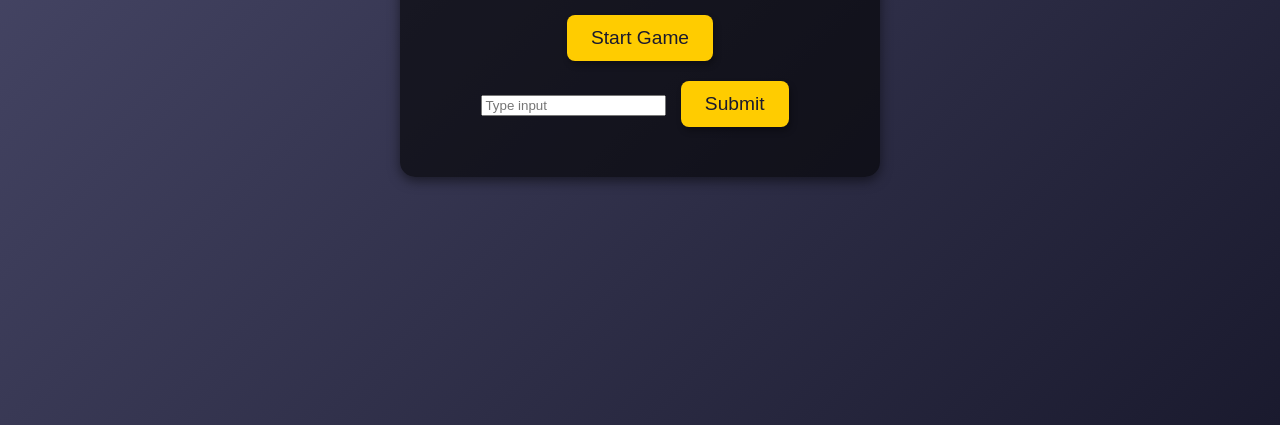
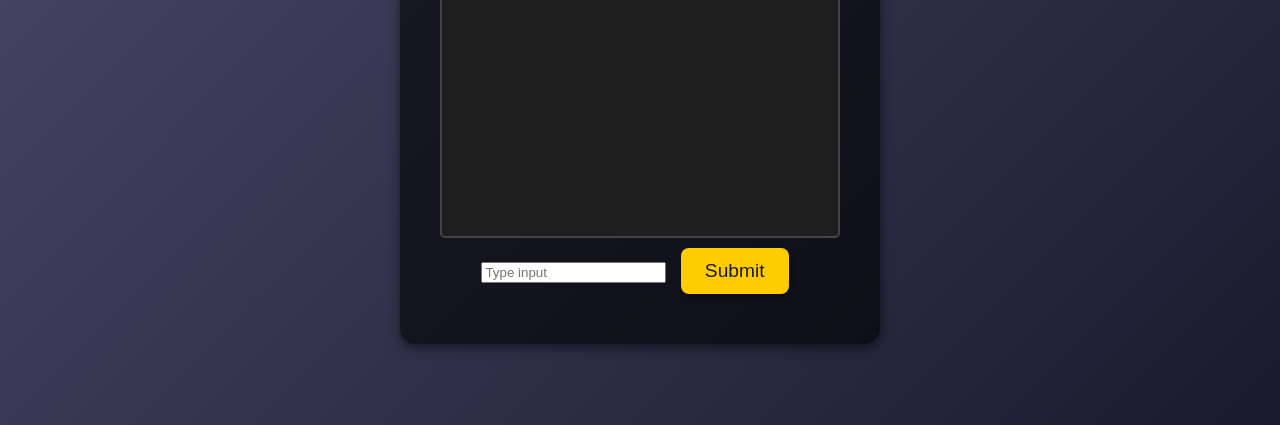
Before and after one commit to DanielDGuo/A1-Guo--Daniel-101228932, a website: page WebBased/Frontend/index.html in a window 1280 px wide. Shown: the part 375-800 px from the top of the page. Drawn offline with Linux system fonts and the light colour scheme.

Commit message:
changed game_status to output

```diff
--- a/WebBased/Frontend/script.js
+++ b/WebBased/Frontend/script.js
@@ -5,7 +5,7 @@ async function startGame() {
         const response = await fetch(`${apiBaseUrl}/startGame`);
         const result = await response.text();
         console.log("Start Game Response:", result);
-        document.getElementById("game-status").innerText = result;
+        document.getElementById("output").innerText += result;
     } catch (error) {
         console.error("Error in startGame:", error);
     }
--- a/WebBased/Frontend/styles.css
+++ b/WebBased/Frontend/styles.css
@@ -49,13 +49,14 @@ button:active {
     transform: scale(0.95);
 }
 
-#game-status {
-    font-size: 1.2em;
-    margin-top: 20px;
+#output {
+    background-color: #1e1e1e;
+    color: #d4d4d4;
+    font-family: monospace;
     padding: 15px;
-    background-color: #333;
-    border-radius: 10px;
-    text-align: center;
-    box-shadow: 2px 2px 8px rgba(0, 0, 0, 0.5);
-    color: #ffcc00;
+    border: 2px solid #444;
+    border-radius: 5px;
+    height: 300px; /* Adjust height as needed */
+    overflow-y: auto;
+    white-space: pre-wrap; /* Preserve line breaks and whitespace */
 }
```
